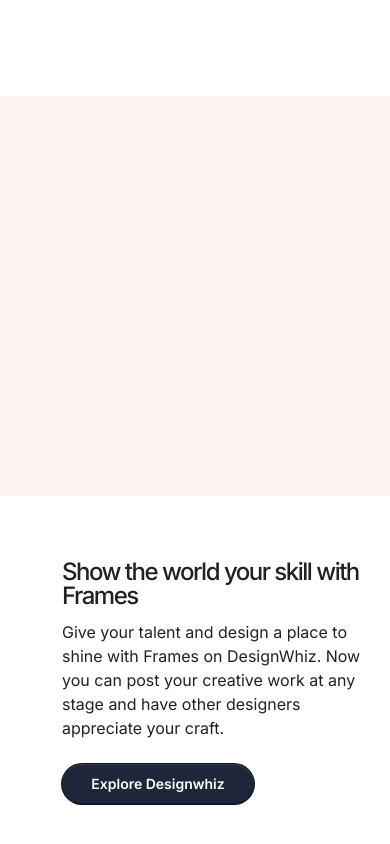
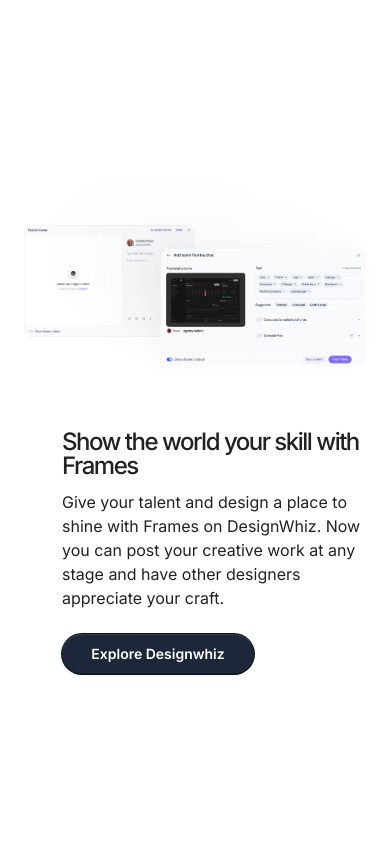
Before and after one commit to dadateniola/designwhiz-landing-page, a Next.js app: page / in a window 390 px wide. Shown: the part 6584-7428 px from the top of the page. Built offline with nearby package versions, Linux system fonts and the light colour scheme.

Commit message:
frames featuresc complete

```diff
--- a/components/features/features-components.tsx
+++ b/components/features/features-components.tsx
@@ -5,6 +5,9 @@
 import FeedWho from "@/public/images/features/feed-who.png";
 import FeedPage from "@/public/images/features/feed-page.png";
 import FeedPost from "@/public/images/features/feed-post.png";
+// ------ Frames ------
+import FramesTags from "@/public/images/features/frames-tags.png";
+import FramesImport from "@/public/images/features/frames-import.png";
 
 export const FeedFeatures = () => (
   <div className="w-full relative pr-[26px]">
@@ -29,3 +32,22 @@
     />
   </div>
 );
+
+export const FramesFeatures = () => (
+  <div className="w-full pt-6 sm:pt-[40px] navbar:pt-[50px] xl:pt-[64px] relative flex justify-end">
+    <Image
+      src={FramesImport}
+      alt="import your designs to frames"
+      className="absolute top-0 left-0 w-[50%] rounded-md"
+    />
+    <Image
+      src={FramesTags}
+      alt="final touches to frames"
+      className="relative w-[60%] rounded-lg"
+      style={{
+        boxShadow:
+          "-281.943px -155.627px 90.026px 0px rgba(0, 0, 0, 0.00), -180.75px -99.797px 82.35px 0px rgba(0, 0, 0, 0.00), -101.192px -55.83px 69.788px 0px rgba(0, 0, 0, 0.01), -45.362px -25.124px 51.643px 0px rgba(0, 0, 0, 0.02), -11.166px -6.281px 28.613px 0px rgba(0, 0, 0, 0.03)",
+      }}
+    />
+  </div>
+);
--- a/components/features/features-data.tsx
+++ b/components/features/features-data.tsx
@@ -2,7 +2,7 @@
 import type { FeaturesCardData } from "./types";
 
 // Imports
-import { FeedFeatures } from "./features-components";
+import { FeedFeatures, FramesFeatures } from "./features-components";
 
 export const features_data: FeaturesCardData[] = [
   {
@@ -13,6 +13,7 @@
   {
     title: "Show the world your skill with Frames",
     desc: "Give your talent and design a place to shine with Frames on DesignWhiz. Now you can post your creative work at any stage and have other designers appreciate your craft.",
+    preview: <FramesFeatures />,
   },
   {
     title: "All the resources you need, in one place",
```
Also changed, not shown: public/images/features/frames-import.png (added), public/images/features/frames-tags.png (added).
